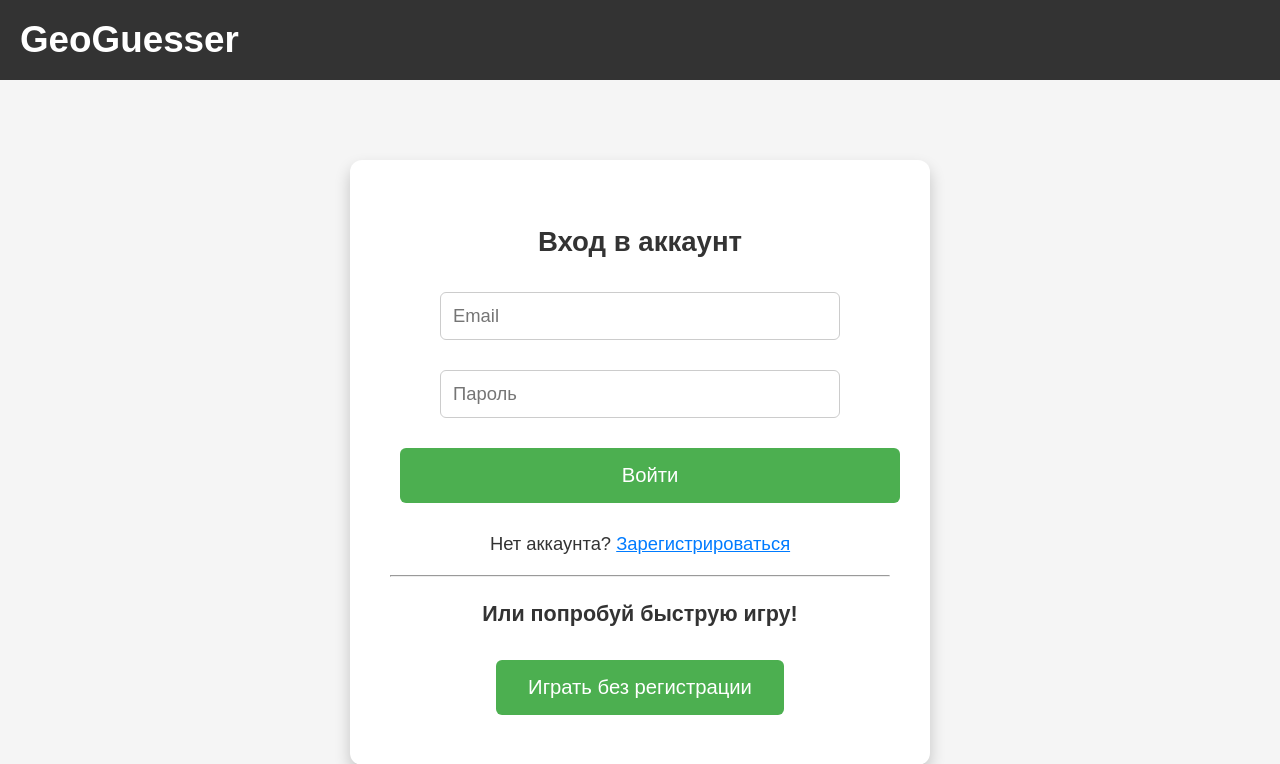
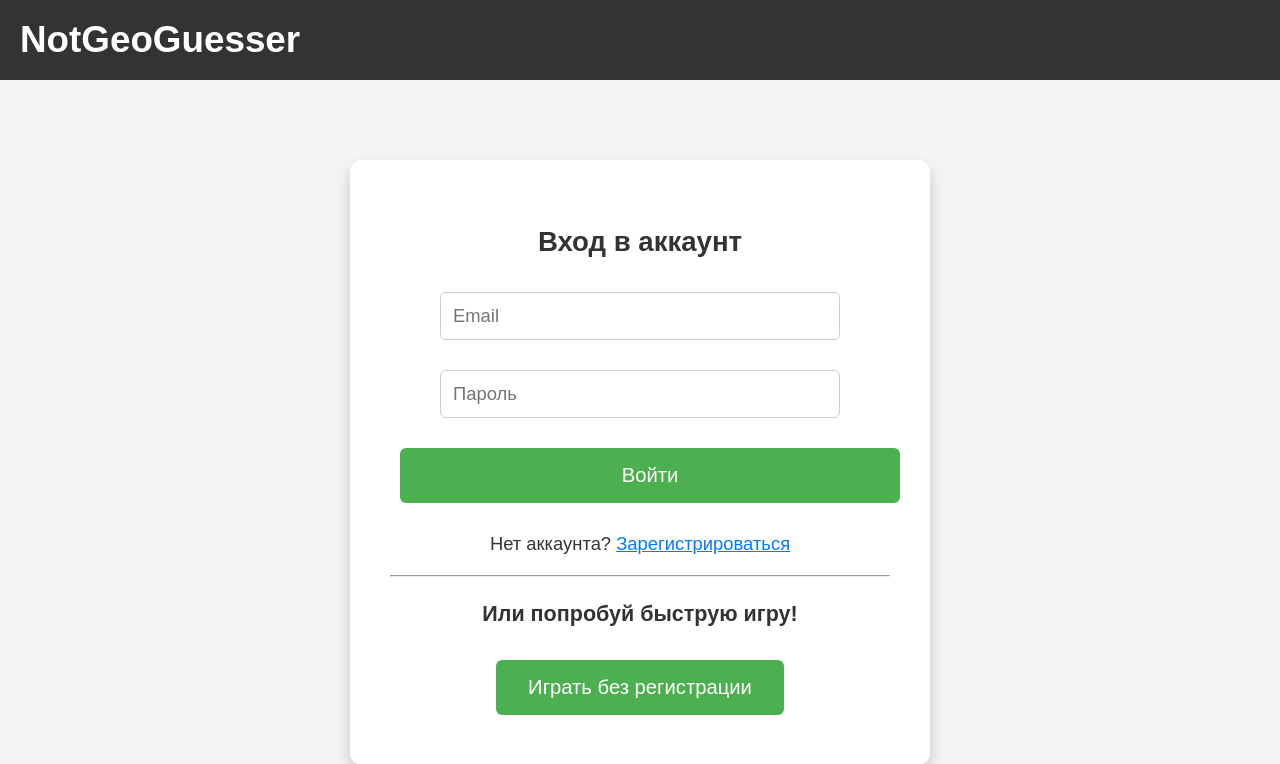
Before and after one commit to cerXXXX/yandex_geoguesser, a Flask app: a page that uses app/templates/base.html in a window 1280 px wide. Shown: the top 764 px of the page. Run offline with Flask 3, Linux system fonts and the light colour scheme.

Commit message:
add icon

```diff
--- a/app/templates/base.html
+++ b/app/templates/base.html
@@ -2,13 +2,14 @@
 <html lang="ru">
 <head>
     <meta charset="UTF-8">
-    <title>{{ title or 'GeoGuesser' }}</title>
+    <title>{{ title or 'NotGeoGuesser' }}</title>
     <meta name="viewport" content="width=device-width, initial-scale=1.0">
     <link rel="stylesheet" href="{{ url_for('static', filename='style.css') }}">
+    <link rel="icon" type="image/x-icon" href="{{ url_for('static', filename='favicon.ico') }}">
 </head>
 <body class="{% if game_page %}game-active{% endif %}">
     <header>
-        <h1>GeoGuesser</h1>
+        <h1>NotGeoGuesser</h1>
         {% if current_user.is_authenticated %}
             <div class="user-info">
                 Привет, {{ current_user.nickname }} | <a href="{{ url_for('auth.logout') }}">Выйти</a>
```
Also changed, not shown: app/static/favicon.ico (added).
